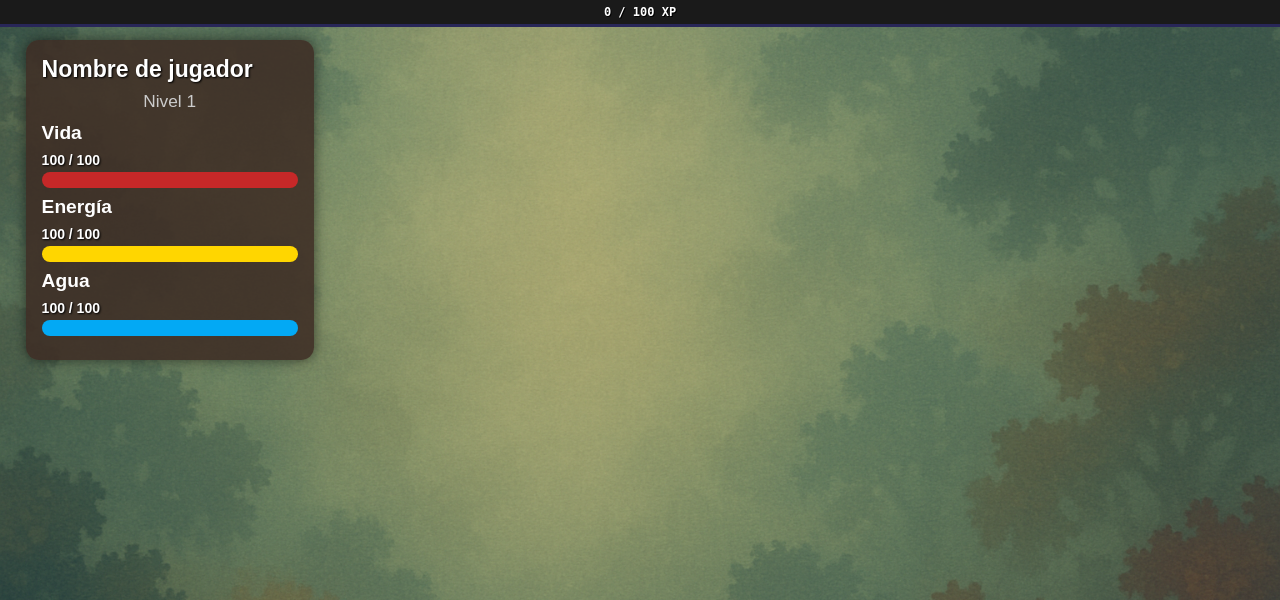
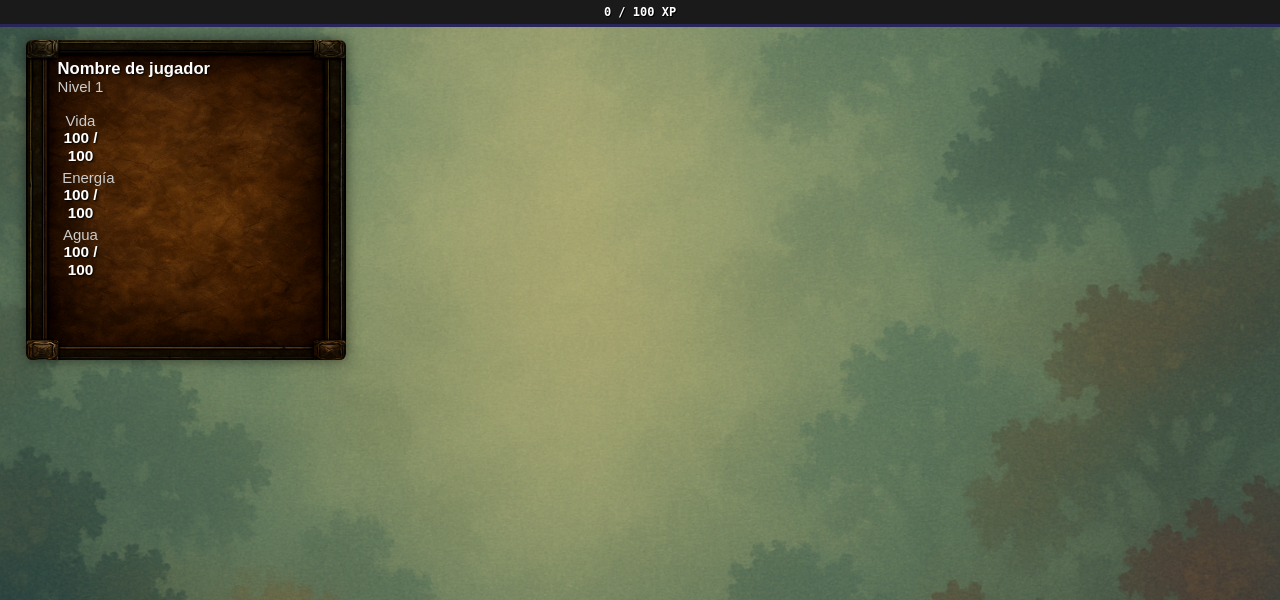
Before and after one commit to RedRpgEvolution/RedRpgEvolution, a PHP site: page /juego.php in a window 1280 px wide. Shown: the top 600 px of the page. Run offline with PHP 8.4, Linux system fonts and the light colour scheme.

Commit message:
Add files via upload

```diff
--- a/estilo/estilo.css
+++ b/estilo/estilo.css
@@ -126,7 +126,7 @@ html, body {
 }
 
 /* ========================================= */
-/* BARRA SUPERIOR INDEX CON RESPONSIVE FIXED */
+/* BARRA SUPERIOR INDEX CON RESPONSIVE FIXED (INDEX.PHP)*/
 /* ========================================= */
 .barra-superior {
   position: fixed;                     /* 🔒 Fija la barra en la parte superior */
@@ -203,75 +203,65 @@ html, body {
   overflow: hidden; /* No scroll interno */
 }
 
-/* HUD lateral */
-#hud-lateral {
-  position: absolute;
+/* ===================================== */
+/* PANEL ESTADISTICAS DE JUGADOR (JUEGO.PHP)*/
+/* ===================================== */
+
+#hud-estadisticas-jugador {
+  position: relative; /* Importante: para que los hijos con position absolute se posicionen respecto a este div */
   top: 5vh;
   left: 2vw;
-  width: 20vw;
-  padding: 2vh;
-  background-color: #3E2C24DD;
-  border-radius: 1vw;
+  width: 25vw;
+  height: 25vw; /*Modifica lo alto de la imagen backgroud*/
+  background-image: url('../imagenes/hud_lateral.png');
+  background-size: 100% 100%;
+  background-repeat: no-repeat;
+  background-position: center;
+  border-radius: 0.5vw;
   box-shadow: 0 0 1vw #00000088;
   color: white;
   z-index: 10;
-  font-size: 1.5vw;
+  font-size: 1.3vw;
 }
-
-/* Nombre del jugador */
 .nombre-usuario {
-  font-size: 1.8vw;
-  font-weight: bold;
-  margin-bottom: 1vh;
-  text-shadow: 1px 1px 2px #000;
+  font-size: 1.3vw;         /* Establece el tamaño del texto en función del ancho de la ventana del navegador. Esto permite que el texto sea responsive y se ajuste al tamaño de la pantalla. */
+  font-weight: bold;        /* Hace que el texto aparezca en negrita, para que destaque visualmente como un título o elemento importante. */
+  margin-bottom: 1vh;       /* Agrega un espacio vertical debajo del nombre del jugador equivalente al 1% de la altura de la ventana. Esto separa el nombre de los elementos que están debajo (por ejemplo, el nivel o las barras de vida). */
+  text-shadow: 1px 1px 2px #000;  /* Aplica una sombra al texto. La sombra se desplaza 1 píxel a la derecha y 1 píxel hacia abajo, con un desenfoque de 2 píxeles, usando un color negro. Esto mejora la legibilidad del texto sobre fondos oscuros o con texturas. */
+  position: absolute;       /*Para mover hay que agregar posición absoluta*/
+  top: 6%;
+  left: 10%;
 }
-
-/* 🎮 Estilo para el nivel del jugador debajo del nombre */
 .nivel-usuario {
   font-size: 90%;        /* ⬅ Tamaño relativo del texto */
   color: #ccc;           /* ⬅ Color gris claro para diferenciar */
   text-align: center;    /* ⬅ Centrado igual que el nombre */
   margin-bottom: 4%;     /* ⬅ Separación inferior relativa */
+  position: absolute;    /*Para mover hay que agregar posición absoluta*/
+  top: 12%;
+  left: 10%;
+}
+/* vida, energía, agua */
+.contenedor-estadisticas {
+  position: absolute;      /* Permite mover todo el bloque libremente */
+  top: 200%;                /* Distancia desde arriba */
+  left: 10%;               /* Distancia desde la izquierda */
+  width: 80%;              /* Ancho del grupo de estadísticas */
+  z-index: 20;             /* Encima del fondo pero debajo del HUD si es necesario */
+}
+/* Estilo común del texto encima de cada barra */
+.barra-texto {
+  font-size: 1.2vw;
+  font-weight: bold;
+  color: white;
+  text-shadow: 1px 1px 2px black;
+  margin-bottom: 4px;
+  display: inline-block;
 }
 
-/* ============================== */
-/* BARRAS DE VIDA, ENERGÍA, AGUA */
-/* ============================== */
-.barra {
-  margin-bottom: 1vh;
-}
 
-.barra label {
-  display: block;
-  font-weight: bold;
-  margin-bottom: 0.5vh;
-}
 
-/* Texto con valor numérico encima de cada barra (vida, energía, agua) */
-.barra-texto {
-  font-size: 14px;           /* Tamaño adecuado */
-  font-weight: bold;         /* Resalta el número */
-  color: white;              /* Texto blanco */
-  text-shadow: 1px 1px 2px black; /* Sombra para legibilidad */
-  margin-bottom: 4px;        /* Separación con la barra */
-  display: inline-block;     /* En línea con espaciado */
-}
 
-.progreso {
-  background-color: #A69F8C;
-  border-radius: 1vw;
-  height: 2vh;
-  overflow: hidden;
-}
-
-.relleno {
-  height: 100%;
-  transition: width 0.3s ease;
-}
-
-#vida-barra { background-color: #C62828; }
-#energia-barra { background-color: #FFD600; }
-#agua-barra { background-color: #03A9F4; }
 
 /* ===================================== */
 /* BOTONES INFERIORES DEL HUD            */
@@ -279,7 +269,7 @@ html, body {
 #barra-inferior {
   position: fixed;
   bottom: 0;
-  left: 0;
+  left:   0;
   width: 100%;
   padding: 1vh 0;
   display: flex;
@@ -288,7 +278,6 @@ html, body {
   z-index: 20;
   box-shadow: 0 -0.5vh 1vh #00000088;
 }
-
 .boton-hud {
   background-color: #6D7F4D;
   color: white;
@@ -299,7 +288,6 @@ html, body {
   border-radius: 1vw;
   cursor: pointer;
 }
-
 .boton-hud:hover {
   background-color: #879F6D;
 }
--- a/juego.php
+++ b/juego.php
@@ -34,9 +34,9 @@
   <!-- Fondo de supervivencia -->
   <div class="fondo-supervivencia"></div>
 
-  <!-- HUD lateral izquierdo -->
-  <div id="hud-lateral">
-
+  <!-- HUD lateral izquierdo en pagina juego.php -->
+  <div id="hud-estadisticas-jugador">
+  <div>
     <!-- Nombre del jugador -->
     <div id="nombre-jugador" class="nombre-usuario">
       Nombre de jugador
@@ -45,7 +45,7 @@
     <!-- Nivel del jugador -->
     <div id="nivel-jugador" class="nivel-usuario">
       Nivel 1
-    </div>
+    <div class="contenedor-estadisticas">
 
     <!-- Barra de Vida -->
     <div class="barra">
@@ -73,9 +73,12 @@
         <div class="relleno" id="agua-barra" style="width: 100%;"></div>
       </div>
     </div>
-
+   </div>
   </div>
 </div>
+
+
+
 
   <!-- Barra inferior del juego -->
   <div id="barra-inferior">
```
Also changed, not shown: imagenes/cuadro texture.png (added), imagenes/hud_lateral.png (added), imagenes/hud_lateral_pixelart.png (added), 1 other file.
